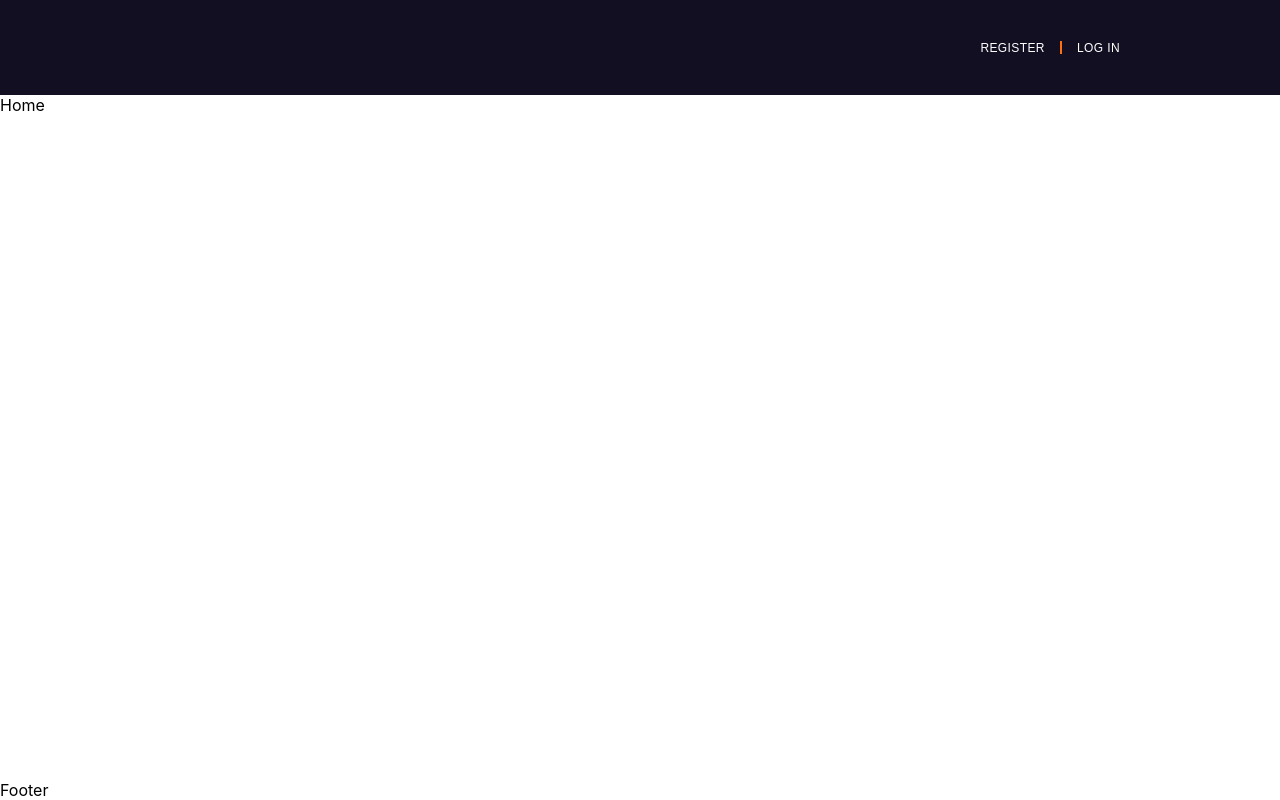
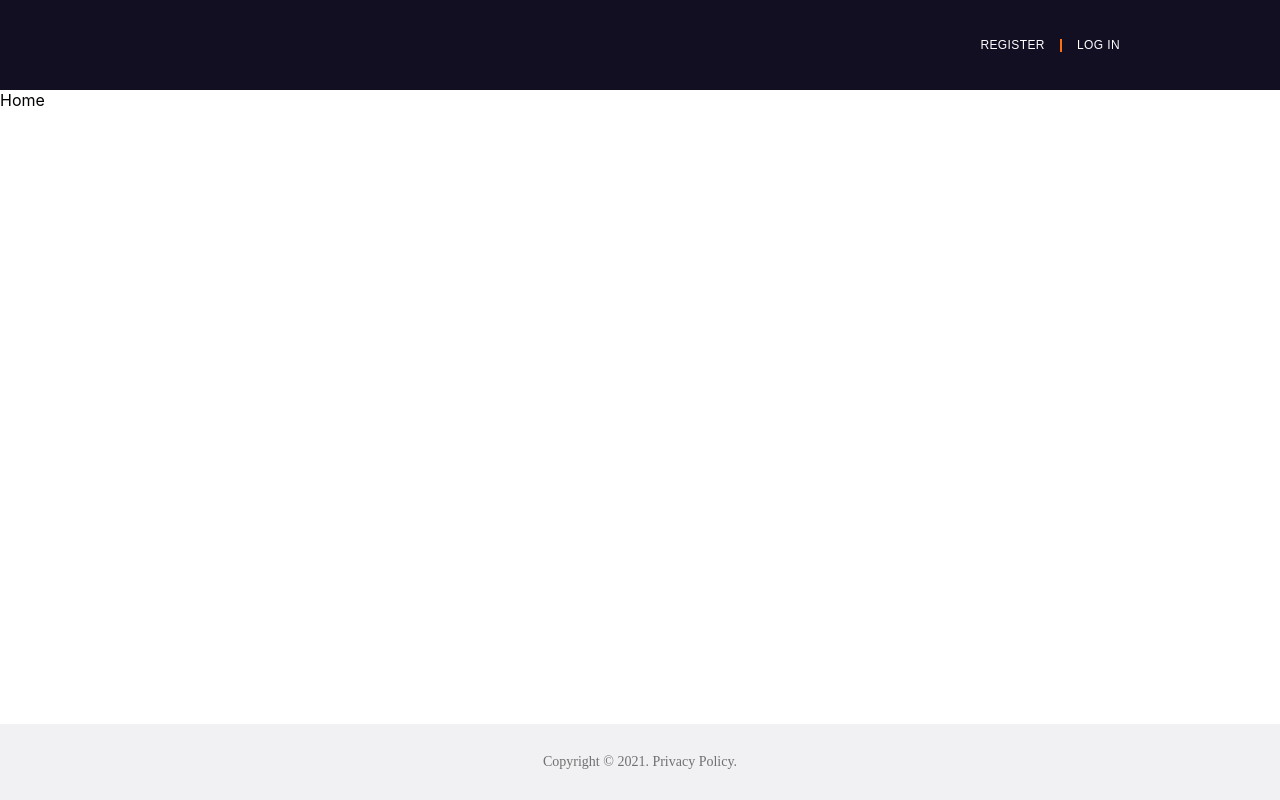
Before and after one commit to molotkowets/apiko-final-project-ts, a React (Create React App) app: page / in a window 1280 px wide. Built offline with nearby package versions, Linux system fonts and the light colour scheme; some icons are missing.

Commit message:
footer done

```diff
--- a/src/components/footer/Footer.tsx
+++ b/src/components/footer/Footer.tsx
@@ -1,7 +1,8 @@
 import React from 'react'
 import './footer.css'
+
 export default function Footer() {
   return (
-    <div>Footer</div>
+    <div className='footer'>Copyright © 2021. Privacy Policy.</div>
   )
 }
--- a/src/components/footer/footer.css
+++ b/src/components/footer/footer.css
@@ -0,0 +1,14 @@
+.footer{
+    display: flex;
+    align-items: center;
+    justify-content: center;
+    padding: 25px;
+    background: #F1F1F3;
+
+    font-family: 'Heebo';
+    font-style: normal;
+    font-weight: 400;
+    font-size: 14px;
+    line-height: 26px;
+    color: #707070;
+}
```
